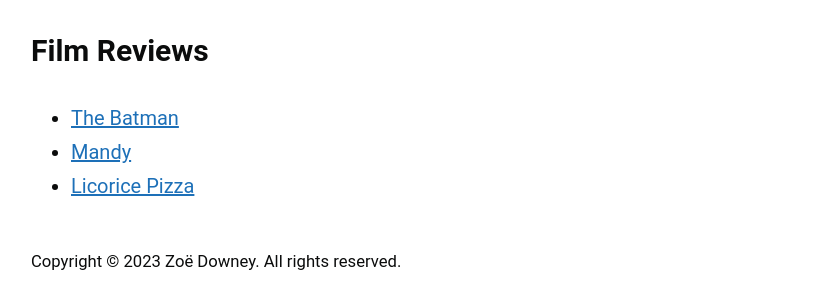
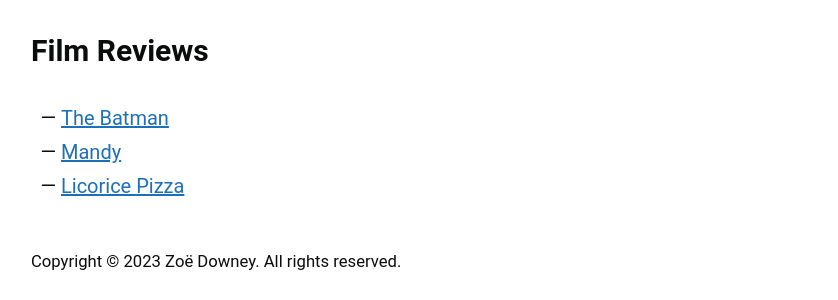
Before and after one commit to zoeurl/zoedowney.github.io, a Jekyll site: the page built from index.html, in a window 1280 px wide. Shown: the part 350-650 px from the top of the page, without its empty margins (209-1047 px from the left). Built offline with Jekyll 4.4.1, drawn with Linux system fonts in a browser that asks for light colours.

Commit message:
mdash bullets

```diff
--- a/assets/css/_sass/style.scss
+++ b/assets/css/_sass/style.scss
@@ -79,11 +79,6 @@
     }
 
 
-/* Article list in index/home page */
-.article-list {
-    margin: 1em 0;
-}
-
 
 /* Add video class for iframes to make them responsive */
 .video {
@@ -122,6 +117,18 @@
     padding-bottom: 1em;
 }
 
+ul {
+	list-style-type: "— ";
+	margin: 0;
+	padding-left: 1.5em;
+}
+
+li {
+	margin: 0;
+	padding-left: 0;
+}
+
+
 
 /* Horizontal Divider */
 .divider {
```
